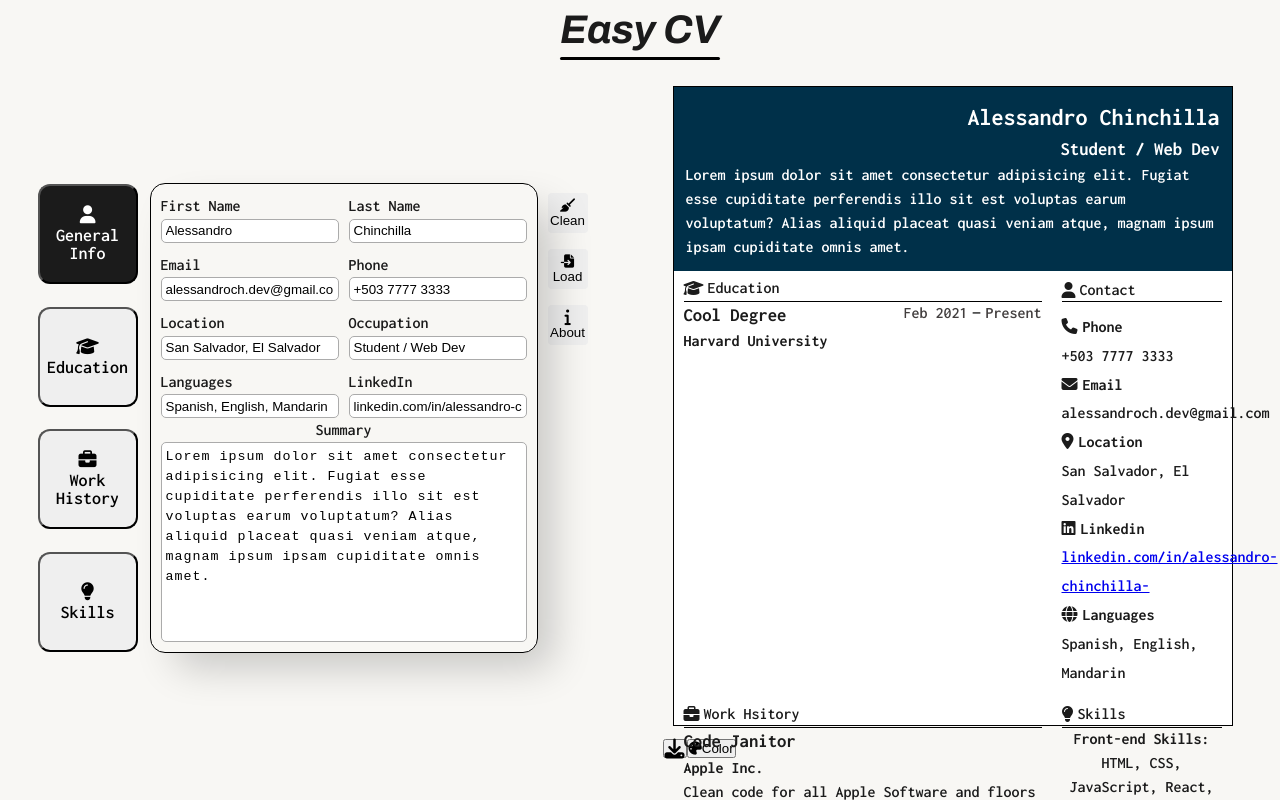
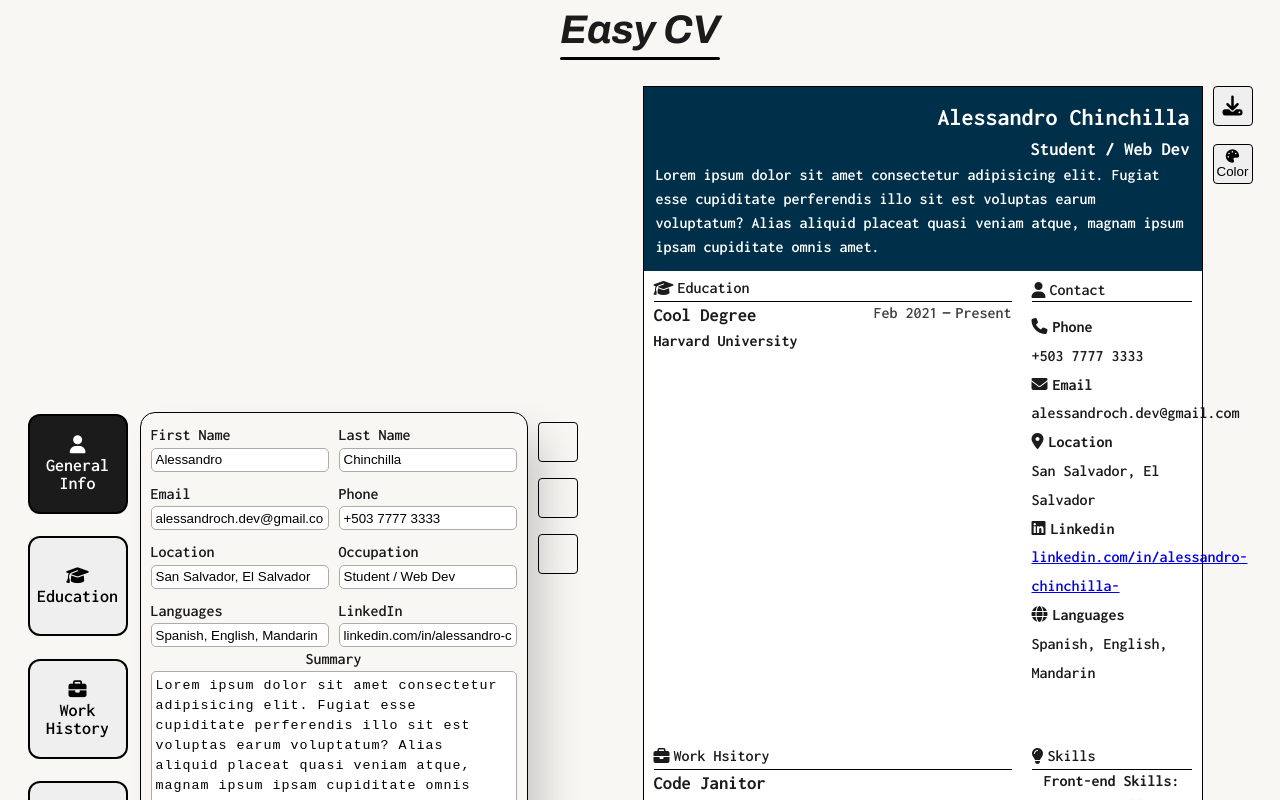
Before and after one commit to Chinchilla15/cv-app, a React (Vite) app: page / in a window 1280 px wide. Shown: the top 800 px of the page. Built offline with nearby package versions, Linux system fonts and the light colour scheme.

Commit message:
Update: output and buttons styles

```diff
--- a/src/styles/App.css
+++ b/src/styles/App.css
@@ -19,6 +19,11 @@
 	max-width: 550px;
 }
 
+.outputContainer {
+	display: flex;
+	flex-direction: row;
+}
+
 .cvInput {
 	border: 1.5px solid black;
 	border-radius: 15px;
@@ -36,13 +41,42 @@
 }
 
 .extraButtons button {
+	color: var(--white-color);
+}
+
+.outputButtons {
+	display: flex;
+	flex-direction: column;
+	gap: 8px;
+}
+
+.extraButtons button,
+.outputButtons button {
 	width: 40px;
 	height: 40px;
 	border-radius: 4px;
 	border-style: none;
+	border: 1px solid black;
 }
 
-.cvOutput {
+.extraButtons button:first-child {
+	background-color: var(--red-color);
+}
+
+.extraButtons button:nth-child(2) {
+	background-color: var(--green-color);
+}
+
+.extraButtons button:last-child {
+	background-color: var(--deep-blue);
+}
+
+.outputButtons button {
+	margin-top: 10px;
+}
+
+#CV {
+	height: 297mm;
 	cursor: default;
 	display: grid;
 	grid-template-columns: 4fr 1fr;
@@ -50,11 +84,5 @@
 	border: 1px solid black;
 	margin: 10px;
 	width: 70dvh;
-	height: 80dvh;
 	background-color: white;
 }
-
-/*
-For popover:
-width: clamp(300px, 80vw, 600px);
- */
--- a/src/styles/ButtonsNav.css
+++ b/src/styles/ButtonsNav.css
@@ -20,6 +20,8 @@
 	height: 100px;
 	cursor: pointer;
 	gap: 2px;
+	border-style: none;
+	border: 2px solid black;
 }
 
 .buttonsNav button.active {
```
